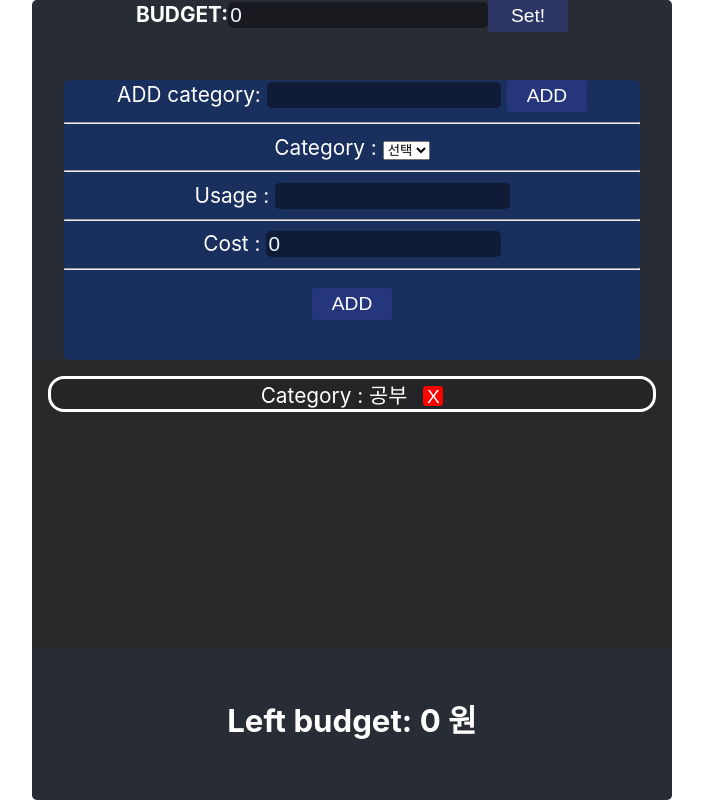
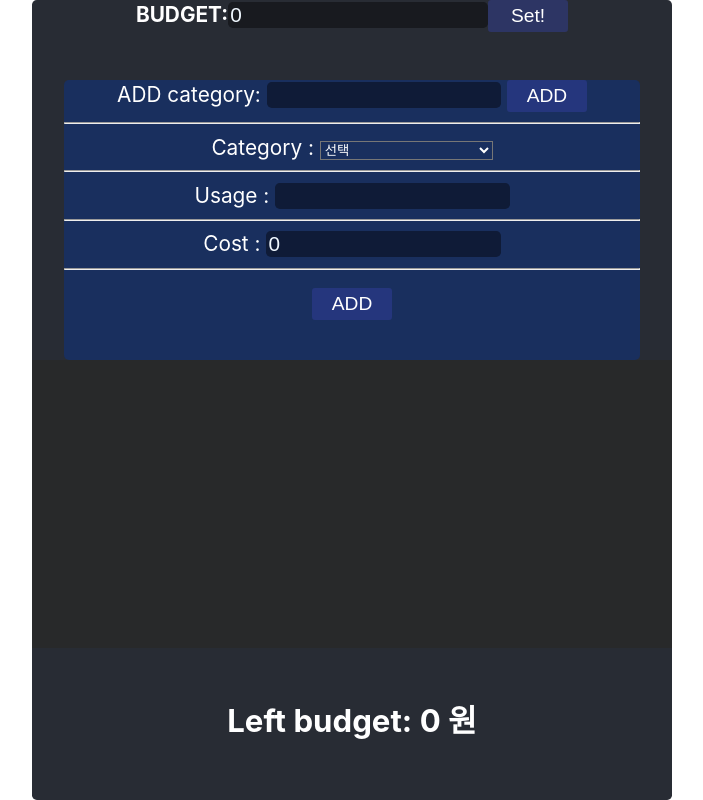
Before and after one commit to Juyeong-Byeon/budget_manager, a React (Create React App) app: page / in a window 1280 px wide. Shown: the whole page, without its empty margins (288-991 px from the left). Built offline with nearby package versions, Linux system fonts and the light colour scheme.

Commit message:
아이템 삭제 기능완성, 아이템 추가 일시 기능 추가
아이템 추가, 삭제 가능, 아이템 추가 일시를 알아볼 수 있음

```diff
--- a/src/App.js
+++ b/src/App.js
@@ -9,11 +9,7 @@ function App() {
  const [TotalBudget,setTotalBudget]=useState(0);
  const [budgetUseageInfos,setbudgetUseageInfo]=useState([
 
-   {
-    category:"공부",
-    items:[],
-    used:0
-   }
+
   ]);
 
  const CategoryAdd=useCallback((newCategory)=>{
@@ -21,6 +17,11 @@ function App() {
     console.log('null!');
     return;
   }
+  if(budgetUseageInfos.find((c)=>c.category===newCategory)){
+    alert('이미 있는 카테고리 입니다.');
+    return;
+  }
+
   setbudgetUseageInfo(budgetUseageInfos.concat(
     {
       category:newCategory,
@@ -32,25 +33,27 @@ function App() {
 
  },[budgetUseageInfos]);
 
- const ItemAdd=useCallback((item)=>{//item==={itemCategory:'',itemUseage:'',itemCost:0};
-  const {itemCategory,itemUsage,itemCost}=item;
+ const ItemAdd=useCallback(({itemCategory,itemUsage,itemCost})=>{//item==={itemCategory:'',itemUseage:'',itemCost:0};
+
 
         if(!(itemCategory&&itemUsage&&itemCost)){
           alert('입력폼을 확인해 주세요!');
           //console.log(itemCategory,itemUsage,itemCost);
           return -1;
         }
+        const date=new Date();
 
         setbudgetUseageInfo(()=>
           budgetUseageInfos.map((useageInfo,index)=>{//카테고리가 같은 것만 수정함.
             if(useageInfo.category===itemCategory){
               return {
                 ...useageInfo,
-          items:useageInfo.items.concat({useage:itemUsage,cost:itemCost}),
-          used:Number(useageInfo.used)+Number(itemCost)
+                items:useageInfo.items.concat({itemCategory:itemCategory,useage:itemUsage,cost:itemCost,date:date}),
+                used:Number(useageInfo.used)+Number(itemCost),
+
               }
             }else{
-        return useageInfo
+              return useageInfo;
             }
           })
         );
@@ -74,8 +77,26 @@ function App() {
     );
   },[budgetUseageInfos]);
 
-  const DeleteItem=useCallback(({useage,cost})=>{
-    console.log(useage,cost);
+  const DeleteItem=useCallback((category,item)=>{
+
+
+    setbudgetUseageInfo(
+      budgetUseageInfos.map((useageInfo,i)=>{
+        if(useageInfo.category===category){
+          return {
+            ...useageInfo,
+            items:useageInfo.items.filter((e)=>e.date!==item.date),
+            used:Number(useageInfo.used)-Number(useageInfo.items.find((e)=>e.date===item.date).cost)
+          }
+
+        }else{
+          return useageInfo;
+        }
+      })
+      );
+
+    console.log(budgetUseageInfos);
+
   },[budgetUseageInfos]);
 
   return (
--- a/src/components/BudgetCategory.js
+++ b/src/components/BudgetCategory.js
@@ -7,13 +7,13 @@ export default function BudgetCategory({Category,DeleteCategory,DeleteItem}) {
 
     console.log(category);
     return (
-        <div style={{borderWeight:'3rem', borderColor:'white', borderStyle:'solid', borderRadius:'1rem', backgroundColor:'rgba(5,5,5,0.1)',margin:'1rem'}}>
+        <div style={{ borderColor:'white', borderStyle:'solid', borderRadius:'0.4rem', backgroundColor:'rgba(5,5,5,0.1)',margin:'1rem'}}>
             <div>
                 <span style={{textAlign:"center",margin:'auto'}}>Category : {Category?category:""}</span>
                 <span ><button onClick={(e)=>{DeleteCategory(category)}} style={{width:'20px', height:'20px',textAlign:"center",marginLeft:'1rem',marginRight:'0',backgroundColor:'red',padding:0}}>X</button></span>
             </div>
             <div>
-                {Category&&items.map((item,i)=>{return(<BudgetItem DeleteItem={DeleteItem}  key={i} item={item}></BudgetItem>)})}
+                {items&&items.map((item,i)=>{return(<BudgetItem DeleteItem={DeleteItem}  key={i} item={item} category={category}></BudgetItem>)})}
             </div>
         </div>
     )
--- a/src/components/BudgetController.js
+++ b/src/components/BudgetController.js
@@ -20,7 +20,7 @@ export default function BudgetController({Categorys,CategoryAdd,ItemAdd}) {
             <div>
                 <span>
                         <label htmlFor="selectCategory">Category : </label>
-                        <select id='selectCategory' onChange={(e)=>setItem({...currentItem,itemCategory:e.target.value})} value={currentItem.itemCategory}>
+                        <select style={{backgroundColor:'#192F5E', color:'rgb(255,255,255)',width:'30%'}} id='selectCategory' onChange={(e)=>setItem({...currentItem,itemCategory:e.target.value})} value={currentItem.itemCategory}>
                             <option key='default'>선택</option>
                            {Categorys&&Categorys.map((category,index)=>{return(<option key={category.category}>{category.category}</option>)})}
                         </select>
@@ -38,7 +38,6 @@ export default function BudgetController({Categorys,CategoryAdd,ItemAdd}) {
                             }
                             else{
                                 return;
-
                             }
                         }
                     }
--- a/src/components/BudgetItem.js
+++ b/src/components/BudgetItem.js
@@ -1,14 +1,18 @@
 import React, { useEffect } from 'react'
 
-export default function BudgetItem({item,DeleteItem}) {
-    const{useage,cost}=item;
-
+export default function BudgetItem({item,DeleteItem,category}) {
+    const{useage,cost,date}=item;
+    console.log(typeof(date));
     return (
         <div>
              <hr/>
             <span>{useage}:</span>
             <span> -{cost}</span>
-            <span ><button onClick={()=>DeleteItem(useage,cost)} style={{width:'20px', height:'20px',textAlign:"center",marginLeft:'1rem',marginRight:'0',backgroundColor:'red',padding:0}}>X</button></span>
+            <br/>
+            <br/>
+            <span>{`${date.getMonth()}월 ${date.getDate()}일 ${date.getHours()}시 ${date.getMinutes()}분`}</span>
+            <br/>
+            <span ><button onClick={()=>DeleteItem(category,item)} style={{width:'20px', height:'20px',textAlign:"center",marginLeft:'1rem',marginRight:'0',backgroundColor:'red',padding:0}}>X</button></span>
         </div>
     )
 }
--- a/src/components/BudgetTotal.js
+++ b/src/components/BudgetTotal.js
@@ -10,6 +10,7 @@ export default function BudgetTotal({TotalBudget,BudgetUseageInfos}) {
     return (
         <div style={{margin:'3rem'}}>
             <h2>Left budget: {TotalBudget-used} 원</h2>
+            <h3>{TotalBudget-used>=0?"":"예산초과!"}</h3>
         </div>
     )
 }
```
Lines whose indentation alone changed are shown as unchanged.
